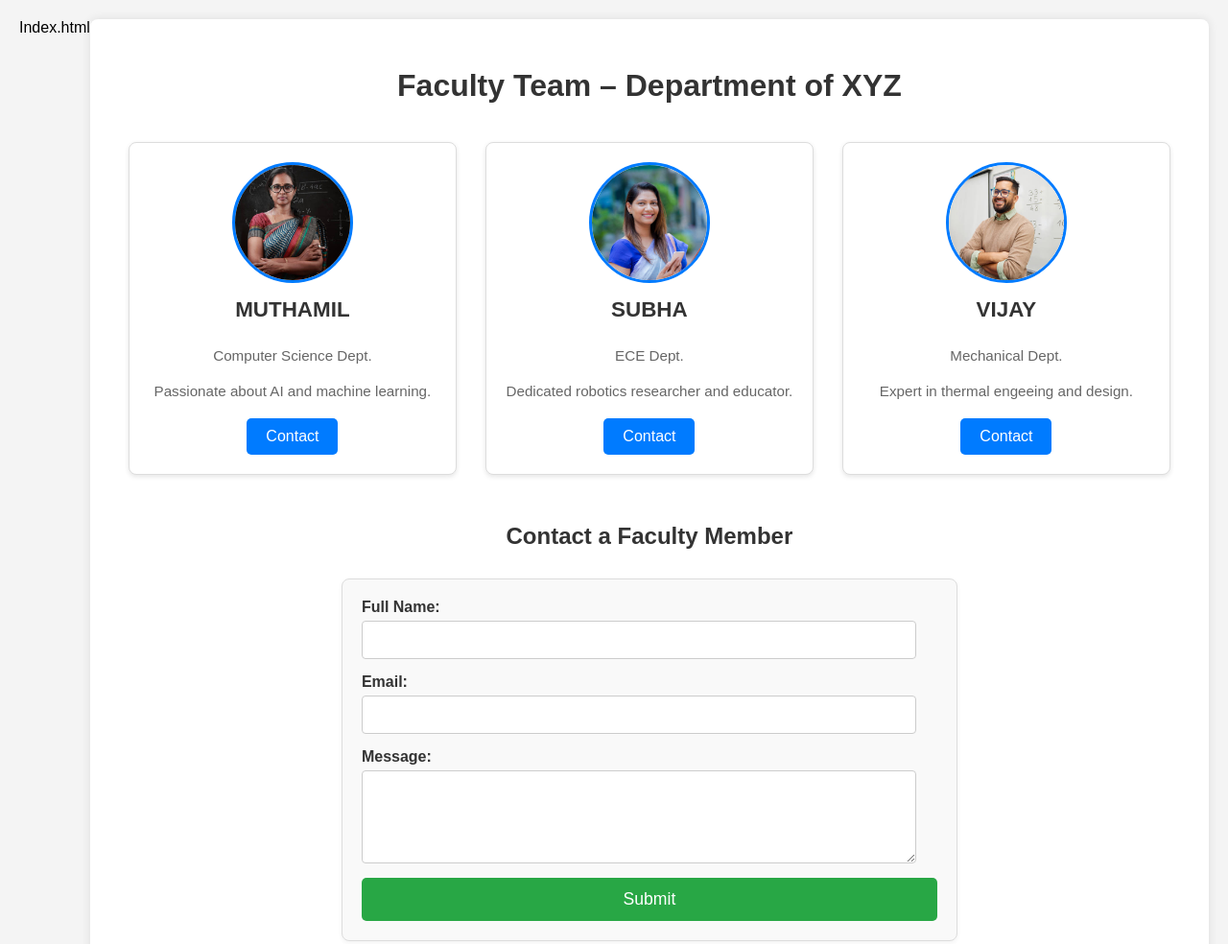
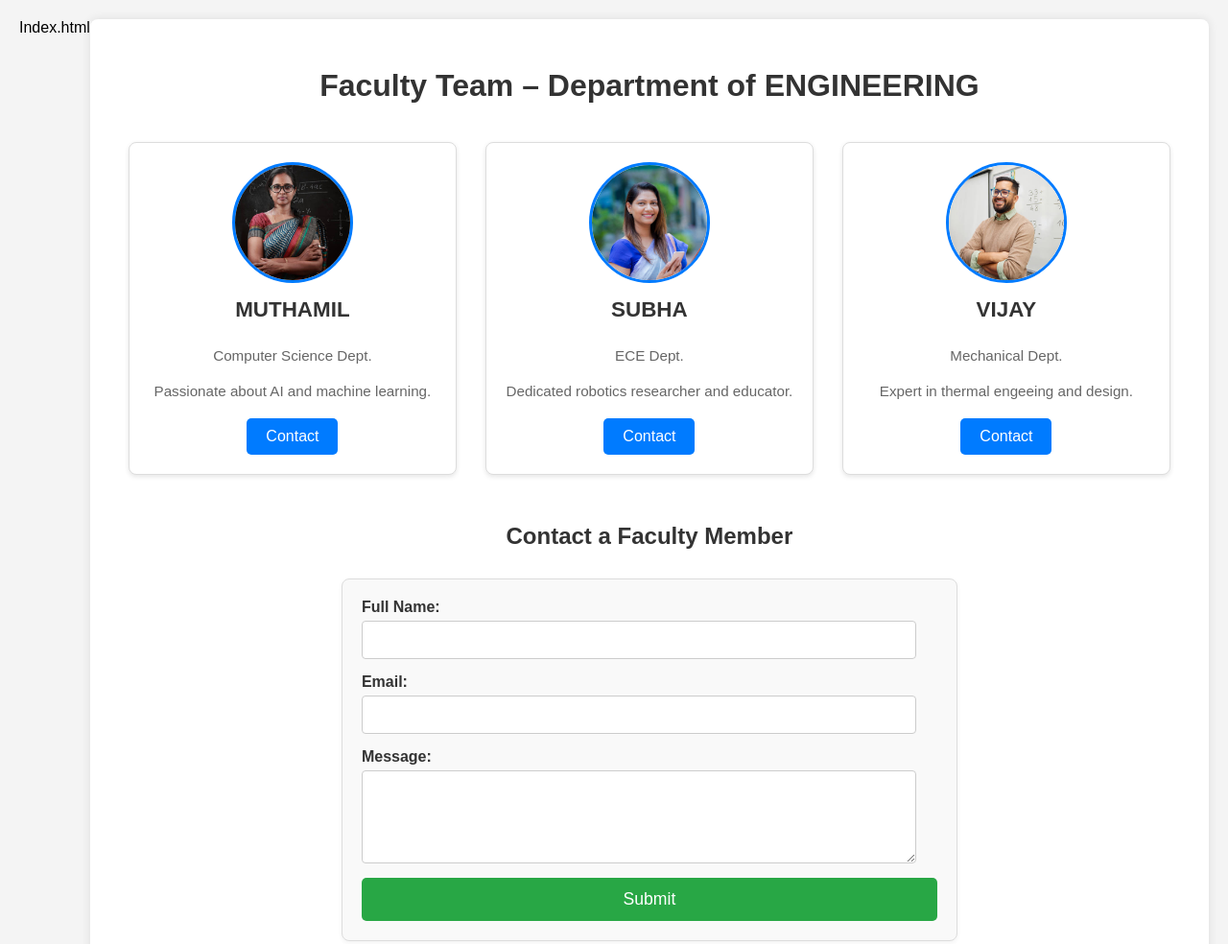
Before and after one commit to Muthamil03/Tamil, a plain HTML site: page index.html in a window 1280 px wide. Shown: the whole page at 96% size. Drawn offline with Linux system fonts and the light colour scheme.

Commit message:
Update index.html

```diff
--- a/index.html
+++ b/index.html
@@ -9,7 +9,7 @@ Index.html
 </head>
 <body>
     <div class="container">
-        <h1>Faculty Team – Department of XYZ</h1>
+        <h1>Faculty Team – Department of ENGINEERING</h1>
 
         <div class="faculty-cards">
             <div class="card">
```
